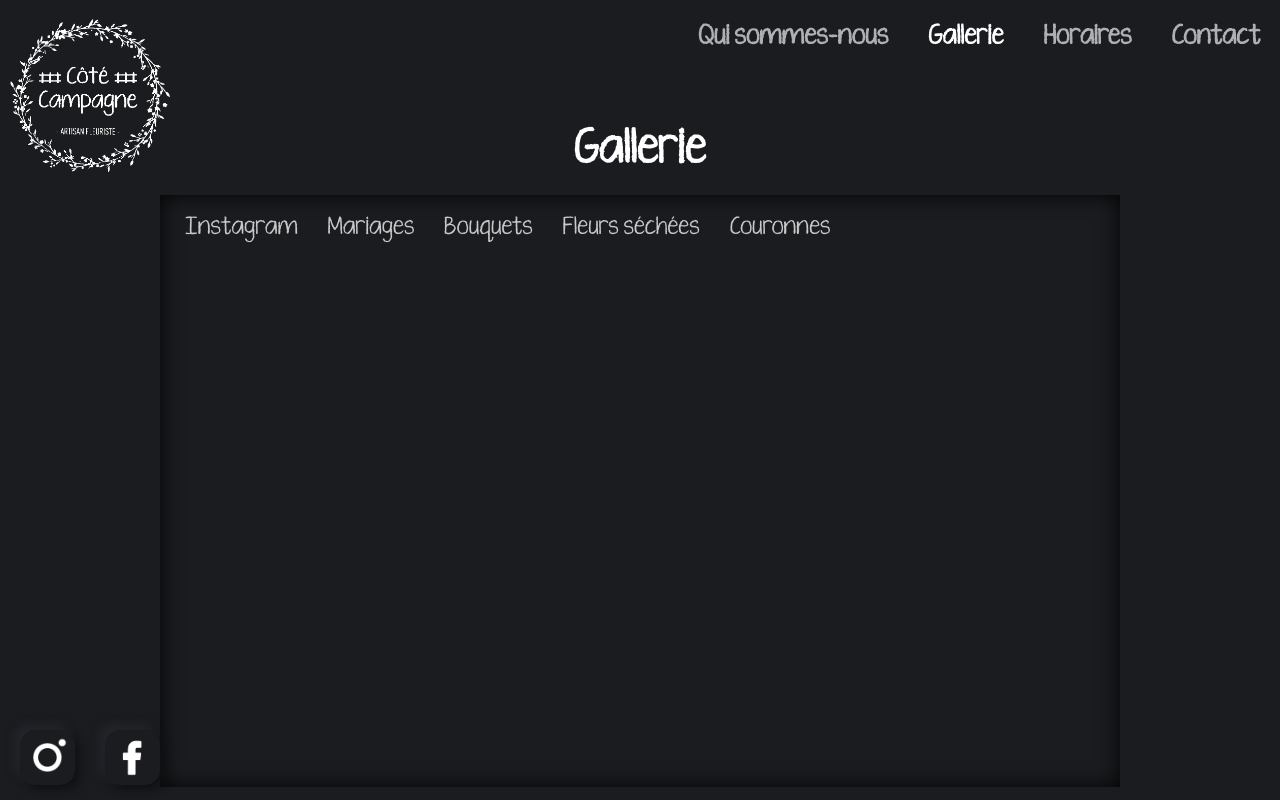
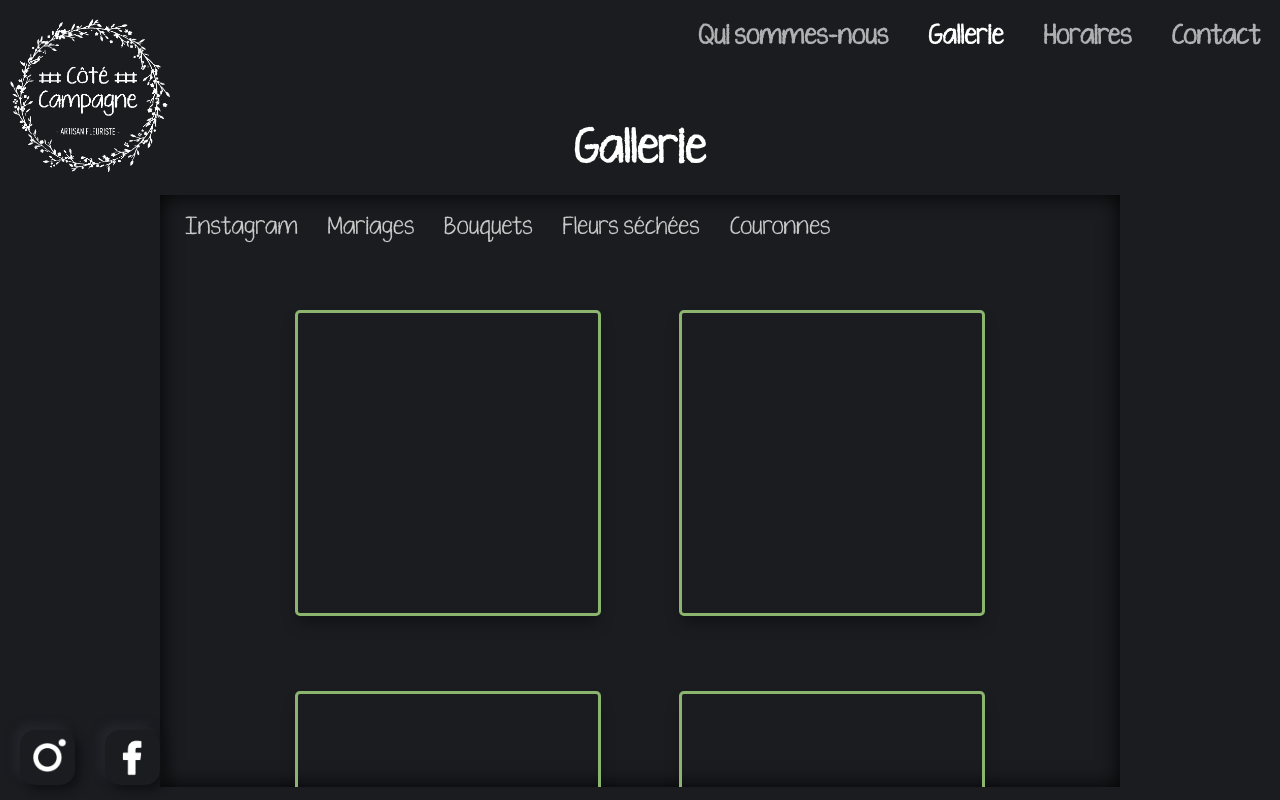
Before and after one commit to Morel-Victor/Cote-campagne-front, a Vue app: page /gallerie in a window 1280 px wide. Built offline with nearby package versions, Linux system fonts and the light colour scheme.

Commit message:
Add CardGallery

```diff
--- /dev/null
+++ b/src/components/GalleryC/CardGallery/CardGallery.vue
@@ -0,0 +1,15 @@
+<template>
+  <div class="Card">
+  </div>
+</template>
+
+<script>
+export default {
+  name: "CardGallery",
+  // props: {
+  //   msg: String,
+  // }, {{ msg }}
+};
+</script>
+
+<style src="./style.css" scoped></style>
--- /dev/null
+++ b/src/components/GalleryC/CardGallery/style.css
@@ -0,0 +1,13 @@
+.Card {
+    height: 300px;
+    width: 300px;
+    border: 3px solid var(--color--secondary);
+    border-radius: 5px;
+    margin-bottom: 25px;
+    margin-top: 50px;
+    box-shadow: rgba(0, 0, 0, 0.35) 0px 10px 15px -3px, rgba(0, 0, 0, 0.05) 0px 4px 6px -2px;
+}
+
+.Card:hover {
+    box-shadow: rgba(0, 0, 0, 0.45) 0px 25px 50px -12px;
+}
--- a/src/views/Gallery/Gallery.vue
+++ b/src/views/Gallery/Gallery.vue
@@ -2,16 +2,38 @@
   <h1>Gallerie</h1>
   <div class="container">
     <HeaderGallery />
+    <div class="CardContainer">
+      <CardGallery />
+      <CardGallery />
+      <CardGallery />
+      <CardGallery />
+      <CardGallery />
+      <CardGallery />
+      <CardGallery />
+      <CardGallery />
+      <CardGallery />
+      <CardGallery />
+      <CardGallery />
+      <CardGallery />
+      <CardGallery />
+      <CardGallery />
+      <CardGallery />
+      <CardGallery />
+      <CardGallery />
+      <CardGallery />
+    </div>
   </div>
 </template>
 
 <script>
-import HeaderGallery from "@/components/GalleryC/HeaderGallery.vue";
+import HeaderGallery from "@/components/GalleryC/HeaderGallery/HeaderGallery.vue";
+import CardGallery from "@/components/GalleryC/CardGallery/CardGallery.vue";
 
 export default {
   name: "Gallery",
   components: {
     HeaderGallery,
+    CardGallery,
   },
   data() {
     return {
--- a/src/views/Gallery/style.css
+++ b/src/views/Gallery/style.css
@@ -8,6 +8,16 @@
   overflow: auto;
 }
 
+.CardContainer {
+  margin-right:auto;
+  margin-left:auto;
+  width: 60vw;
+  display:flex;
+  flex-direction: row;
+  flex-wrap: wrap;
+  justify-content: space-around;
+}
+
 h1 {
   color: var(--color--text);
   font-size: 35px;
```
Also changed, not shown: src/components/GalleryC/HeaderGallery/HeaderGallery.vue (renamed from src/components/GalleryC/HeaderGallery.vue), src/components/GalleryC/HeaderGallery/style.css (renamed from src/components/GalleryC/style.css).
